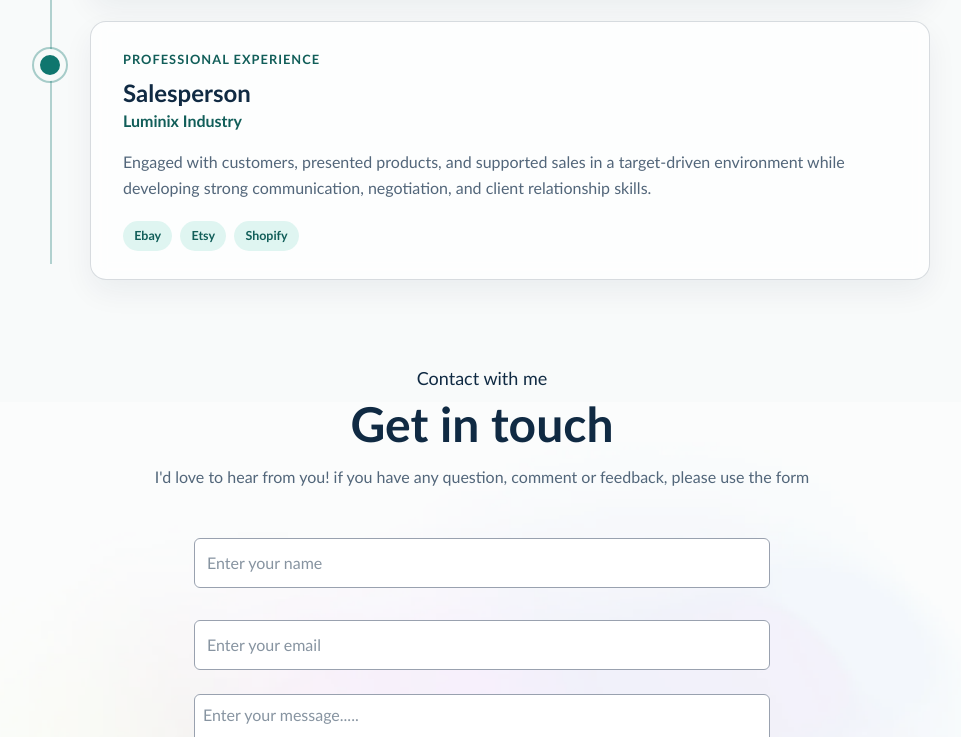
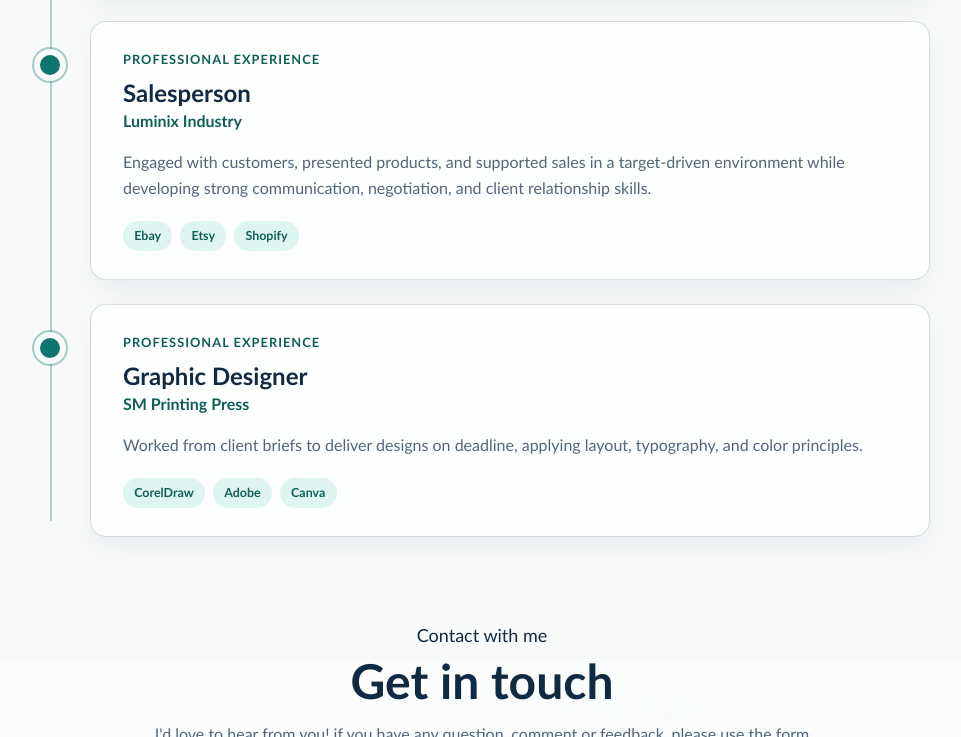
Before and after one commit to iyasirsadpara/My-portfolio, a plain HTML site: page index.html in a window 1280 px wide. Shown: the part 3631-4368 px from the top of the page, without its empty margins (158-1119 px from the left). Drawn offline with nearby package versions, Linux system fonts and the light colour scheme.

Commit message:
add graphic section

```diff
--- a/index.html
+++ b/index.html
@@ -336,6 +336,17 @@
                     <div class="experience-tags"><span>Ebay</span><span>Etsy</span><span>Shopify</span></div>
                 </div>
             </article>
+            <article class="experience-item">
+                <div class="experience-marker" aria-hidden="true"></div>
+                <div class="experience-card">
+                    <p class="experience-period">Professional experience</p>
+                    <h2 class="text-2xl font-semibold mt-2">Graphic Designer</h2>
+                    <p class="experience-company">SM Printing Press</p>
+                    <p class="mt-4 leading-relaxed">
+Worked from client briefs to deliver designs on deadline, applying layout, typography, and color principles.
+                    <div class="experience-tags"><span>CorelDraw</span><span>Adobe</span><span>Canva</span></div>
+                </div>
+            </article>
         </div>
     </section>
     <!-- -------------contact me section--------------- -->
```
